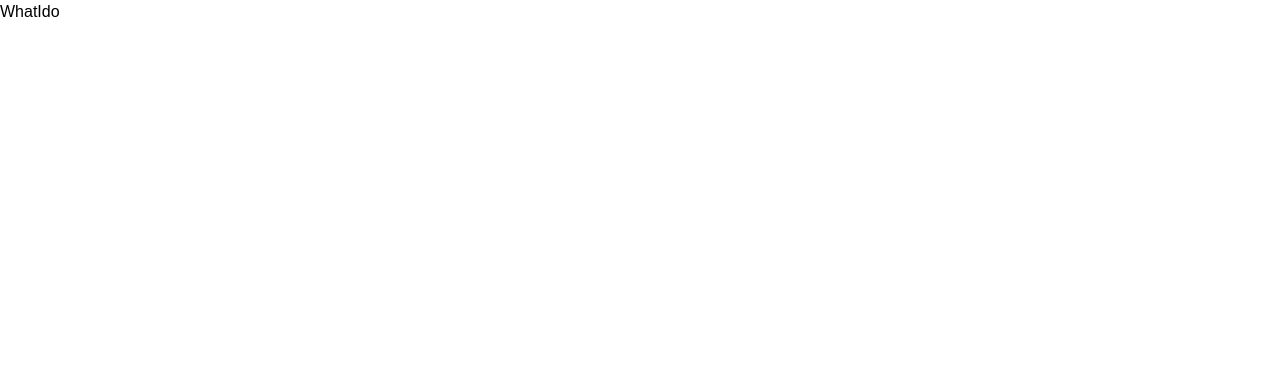
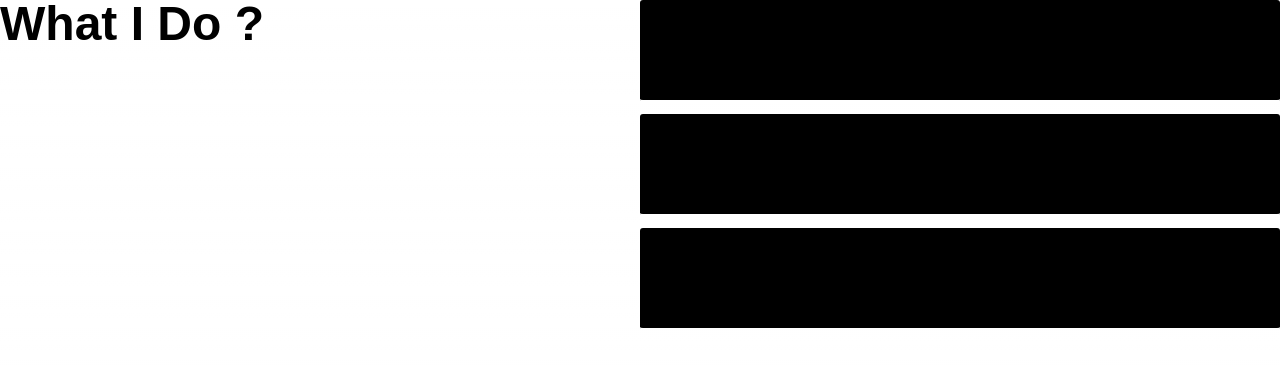
Before and after one commit to Kanna116/klaxe, a Next.js app: page /about/components/whatido in a window 1280 px wide. Shown: the top 366 px of the page. Built offline with nearby package versions, Linux system fonts and the light colour scheme; a web font is replaced by a local one.

Commit message:
whai i do static component completed

```diff
--- a/pages/about/components/whatido.js
+++ b/pages/about/components/whatido.js
@@ -1,9 +1,17 @@
-import React from 'react'
+import WhatIDoChip from './whatidochip';
 
 const WhatIdo = () => {
-  return (
-    <div>WhatIdo</div>
-  )
+
+    return (
+        <div className='w-full h-fit flex items-start justify-between lg:flex-row flex-col'>
+            <h1 className='text-5xl font-bold'>What I Do ?</h1>
+            <div className='w-1/2 h-fit min-h-[60vh] flex items-start justify-start flex-col gap-3 origin-top'>
+                <WhatIDoChip />
+                <WhatIDoChip />
+                <WhatIDoChip />
+            </div>
+        </div>
+    )
 }
 
 export default WhatIdo
--- /dev/null
+++ b/pages/about/components/whatidochip.js
@@ -0,0 +1,29 @@
+import React, { useState } from 'react'
+import { BsPlusLg } from "react-icons/bs";
+
+
+const WhatIDoChip = () => {
+    const [isChipOpen, setIsChipOpen] = useState(false);
+
+    return (
+        <div
+            style={{ backgroundColor: isChipOpen ? 'white' : 'black' }}
+            className='details w-full h-fit rounded-[3px] border-b-2 border-white duration-300 ease-linear cursor-pointer '
+        >
+            <div className='flex items-center justify-between px-5 h-[100px] duration-300'
+            style={{paddingLeft: isChipOpen ? "40px" : "20px" }}
+            onClick={() => setIsChipOpen(prevValue => !prevValue)}>
+                <h2 className='text-3xl mix-blend-difference'>Web Development</h2>
+                <span className='text-3xl mix-blend-difference duration-300' style={{ rotate: isChipOpen ? "135deg" : "0deg" }}><BsPlusLg /></span>
+            </div>
+            {
+                isChipOpen && <p className='animateChippara w-full h-fit pl-20 pr-5 py-5 mix-blend-difference duration-500'>Transforming great UI's into code from the past year. With immense concentration and pixel perfection weaved into every product.
+                    Transforming modern designs into actual working projects through mastery in code
+                </p>
+            }
+
+        </div>
+    )
+}
+
+export default WhatIDoChip
--- a/styles/globals.css
+++ b/styles/globals.css
@@ -87,3 +87,18 @@ body {
   border-radius: 30px;
   border: 3px solid black;
 }
+
+.animateChippara{
+  animation: animateChippara 300ms ease  1 forwards;
+}
+@keyframes animateChippara {
+  0%{
+    transform: translateY(10px);
+    opacity: 0;
+  }
+  100%{
+    transform: translateY(0px);
+    opacity: 1;
+
+  }
+}
```
